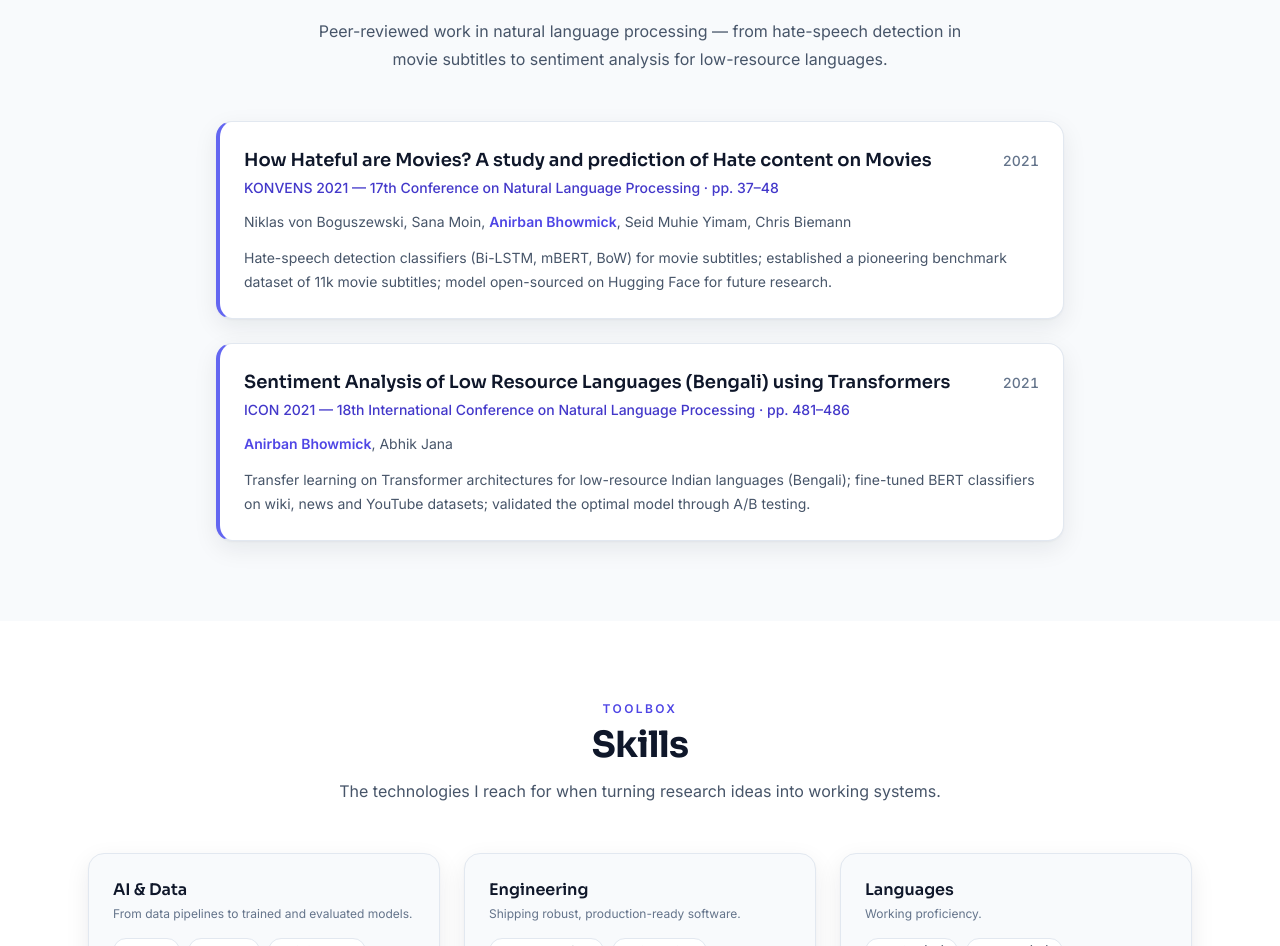
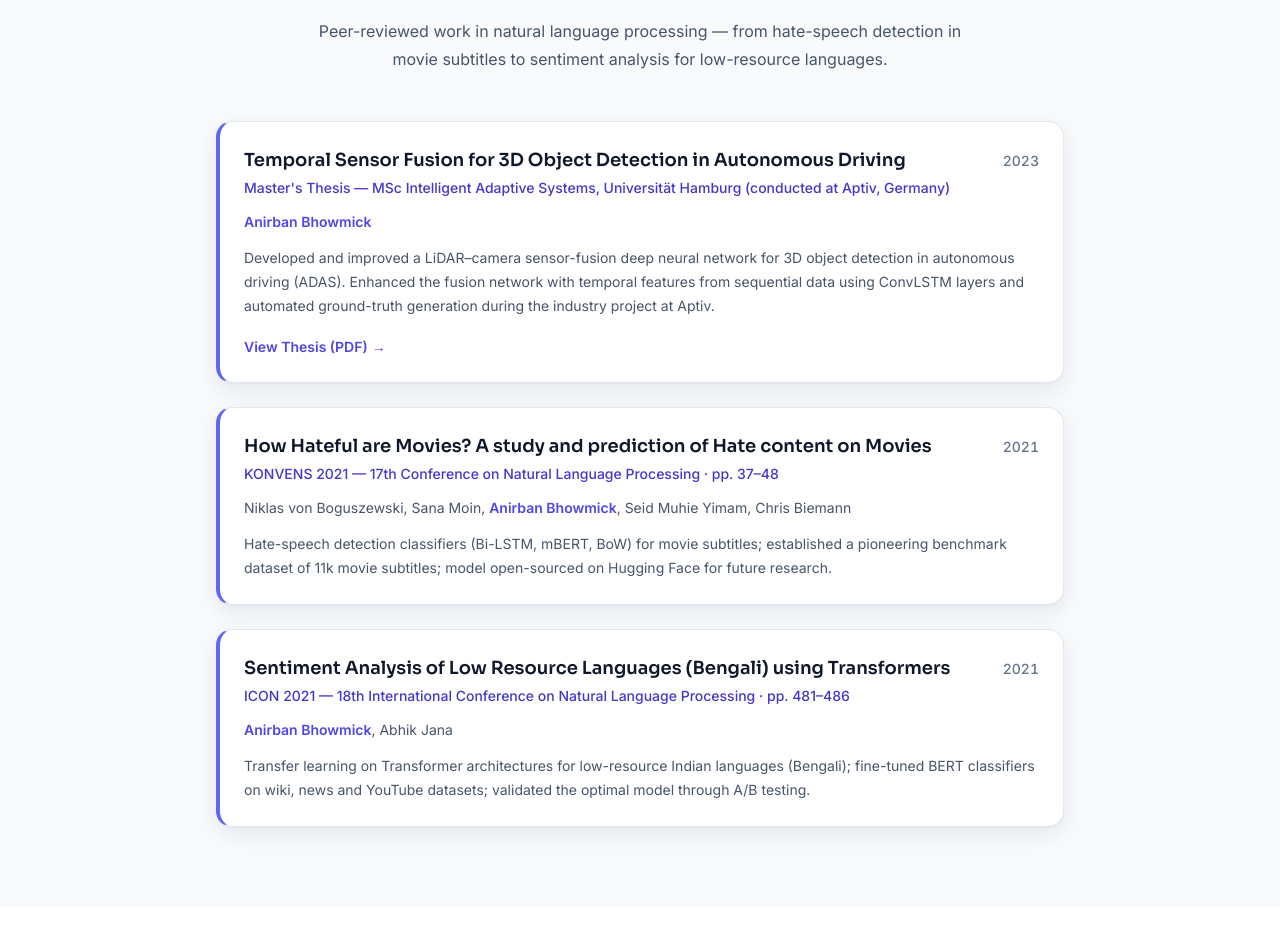
Before and after one commit to Anirbanbhk88/anirbanbhk88.github.io, a Next.js app in the folder next-portfolio/: page / in a window 1280 px wide. Shown: the part 4180-5126 px from the top of the page. Built offline with nearby package versions, Linux system fonts and the light colour scheme.

Commit message:
feat(research): add master thesis entry with Drive PDF link

```diff
--- a/next-portfolio/components/Research.js
+++ b/next-portfolio/components/Research.js
@@ -1,6 +1,7 @@
 /**
- * Research & Publications — peer-reviewed papers from the CV. Data-driven via
- * data/papers.js; the author listed in `highlight` is visually emphasized.
+ * Research & Publications — publications and the Master's thesis, data-driven
+ * via data/papers.js; the author listed in `highlight` is visually emphasized.
+ * `pages` and `link` are optional per entry and rendered only when present.
  */
 import SectionHeading from './SectionHeading'
 import { papers } from '../data/papers'
@@ -30,7 +31,8 @@ export default function Research() {
                             </span>
                         </div>
                         <p className="mt-1 text-sm font-medium text-primary-700 dark:text-primary-300">
-                            {paper.venue} · {paper.pages}
+                            {paper.venue}
+                            {paper.pages ? ` · ${paper.pages}` : ''}
                         </p>
                         <p className="mt-3 text-sm leading-6 text-slate-600 dark:text-slate-400">
                             {paper.authors.map((author, index) => (
@@ -51,6 +53,20 @@ export default function Research() {
                         <p className="mt-3 text-sm leading-6 text-slate-600 dark:text-slate-400">
                             {paper.description}
                         </p>
+                        {paper.link && (
+                            <div className="mt-4">
+                                <a
+                                    href={paper.link}
+                                    target="_blank"
+                                    rel="noreferrer"
+                                    className="inline-flex items-center gap-1 py-2 -my-2 text-sm font-semibold text-primary-600 transition-colors hover:text-primary-700 dark:text-primary-400 dark:hover:text-primary-300"
+                                    aria-label={`View thesis PDF: ${paper.title}`}
+                                >
+                                    View Thesis (PDF)
+                                    <span aria-hidden="true">→</span>
+                                </a>
+                            </div>
+                        )}
                     </li>
                 ))}
             </ol>
--- a/next-portfolio/data/papers.js
+++ b/next-portfolio/data/papers.js
@@ -1,8 +1,19 @@
 /**
- * Peer-reviewed publications — straight from the CV. No link/URL fields on
- * purpose: never fabricate DOIs or publisher links.
+ * Publications and the Master's thesis — straight from the CV. Never fabricate
+ * DOIs or publisher links: `link` is optional and only set where an
+ * author-provided document actually exists (currently the thesis PDF).
  */
 export const papers = [
+    {
+        title: 'Temporal Sensor Fusion for 3D Object Detection in Autonomous Driving',
+        year: 2023,
+        venue: "Master's Thesis — MSc Intelligent Adaptive Systems, Universität Hamburg (conducted at Aptiv, Germany)",
+        authors: ['Anirban Bhowmick'],
+        highlight: 'Anirban Bhowmick',
+        description:
+            'Developed and improved a LiDAR–camera sensor-fusion deep neural network for 3D object detection in autonomous driving (ADAS). Enhanced the fusion network with temporal features from sequential data using ConvLSTM layers and automated ground-truth generation during the industry project at Aptiv.',
+        link: 'https://drive.google.com/file/d/1QD8jGzeL489dAFbRFqMOVpNOr-Inh73a/view?usp=drive_link',
+    },
     {
         title: 'How Hateful are Movies? A study and prediction of Hate content on Movies',
         year: 2021,
```
